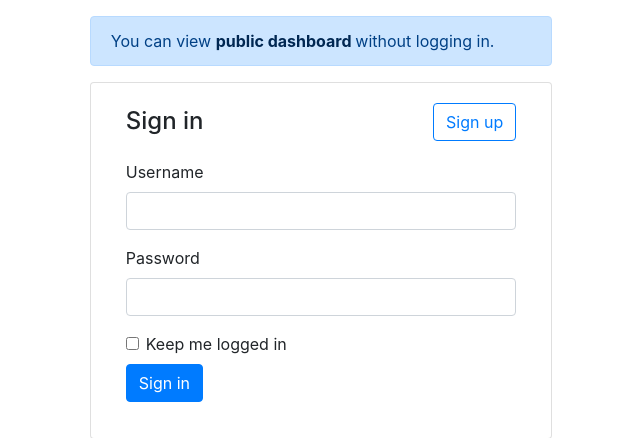
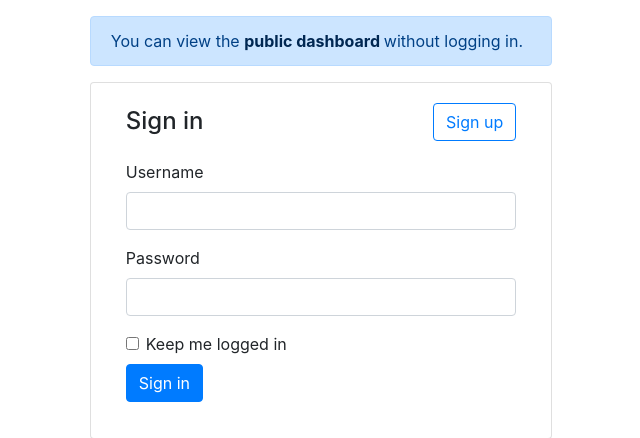
Before and after one commit to maciejzj/pi-observer, a Flask app: a page that uses pi-observer/app/templates/login.html in a window 1280 px wide. Shown: the part 56-494 px from the top of the page, without its empty margins (319-959 px from the left). Run offline with Flask 3, Linux system fonts and the light colour scheme; parts of the project's set-up code (start-up, migrations or seed data) failed here and were passed over; some libraries are stand-ins or nearby versions.

Commit message:
Small layout cleanup

```diff
--- a/pi-observer/app/dashboard.py
+++ b/pi-observer/app/dashboard.py
@@ -27,13 +27,13 @@ def make_layout(data):
     tab_bar = dbc.Tabs(tabs)
 
     return html.Div(className="container", children=[
-        dbc.Alert('Welcome to logs dashboard', color='primary', style={'margin-top': '2rem'}),
+        dbc.Alert('Welcome to the logs dashboard.', color='primary', className='mt-3'),
         dbc.Card(
             [
                 dbc.CardHeader(html.H4('Location log', style={'margin': '0'})),
                 dbc.CardBody([make_map_table_pair(data['loc_log'])]),
             ],
-            style={'margin-top': '1rem', 'margin-bottom': '1rem'}
+            className="my-3"
         ),
         html.H4('Sensor logs'),
         tab_bar
@@ -41,7 +41,7 @@ def make_layout(data):
 
 
 def make_dash(server):
-    external_stylesheets = [ dbc.themes.BOOTSTRAP]
+    external_stylesheets = [dbc.themes.BOOTSTRAP]
     app = dash.Dash(
         __name__,
         server=server,
--- a/pi-observer/app/routes.py
+++ b/pi-observer/app/routes.py
@@ -12,7 +12,7 @@ GPIO.setmode(GPIO.BCM)
 
 pins = {
    22 : {'name' : 'Buzzer', 'state' : GPIO.LOW},
-   27 : {'name' : 'led', 'state' : GPIO.LOW}
+   27 : {'name' : 'LED', 'state' : GPIO.LOW}
 }
 
 for pin in pins:
--- a/pi-observer/app/templates/index.html
+++ b/pi-observer/app/templates/index.html
@@ -8,7 +8,7 @@
         <a href="{{ url_for('/dash/') }}" class="alert-link">dashboard</a>.
     </div>
     <div class="row">
-        <div class="col-md-5">
+        <div class="col-md-5 mb-3">
             <div class="card">
 
                 <div class="card-header">
--- a/pi-observer/app/templates/login.html
+++ b/pi-observer/app/templates/login.html
@@ -5,7 +5,7 @@
 <div class="container mt-3">
 
     <div class="alert alert-primary col-md-5 mx-auto" role="alert">
-        You can view
+        You can view the
         <a
             href="{{ url_for('/dash/') }}"
             class="alert-link"
```
